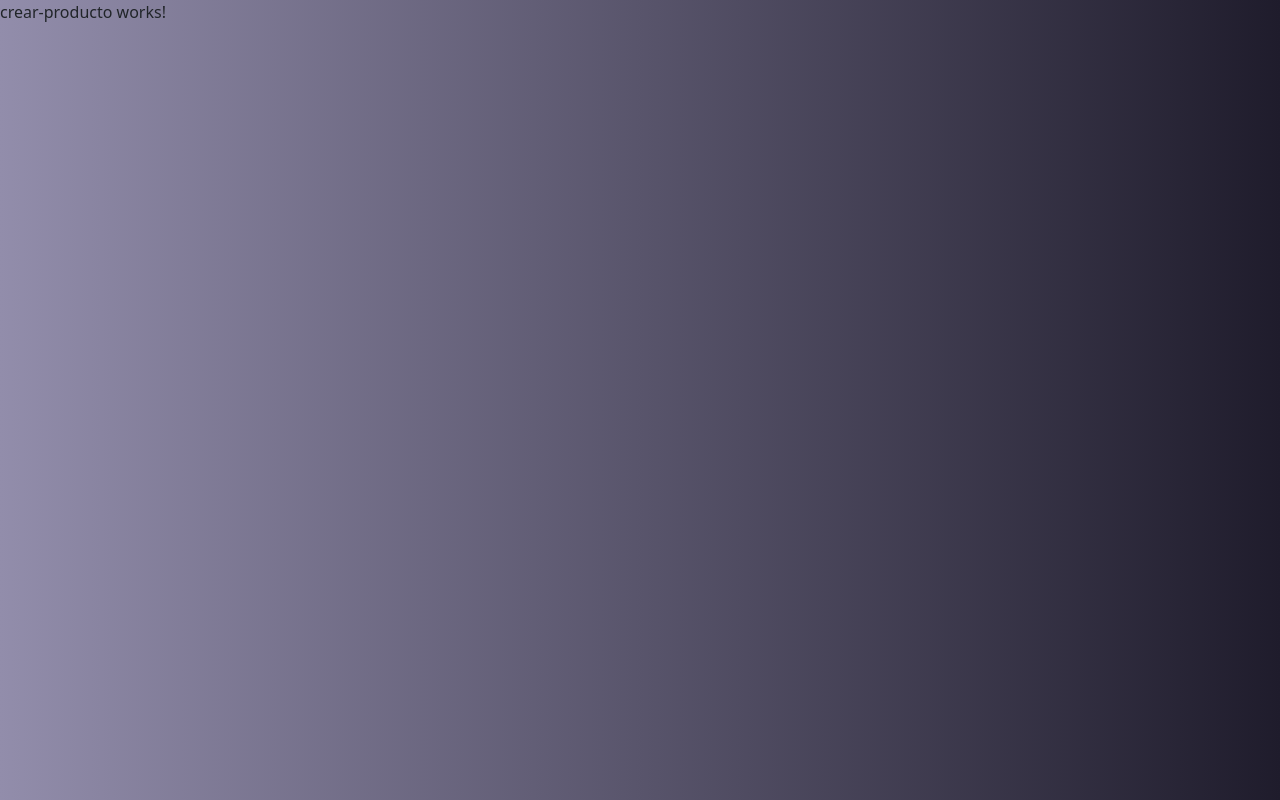
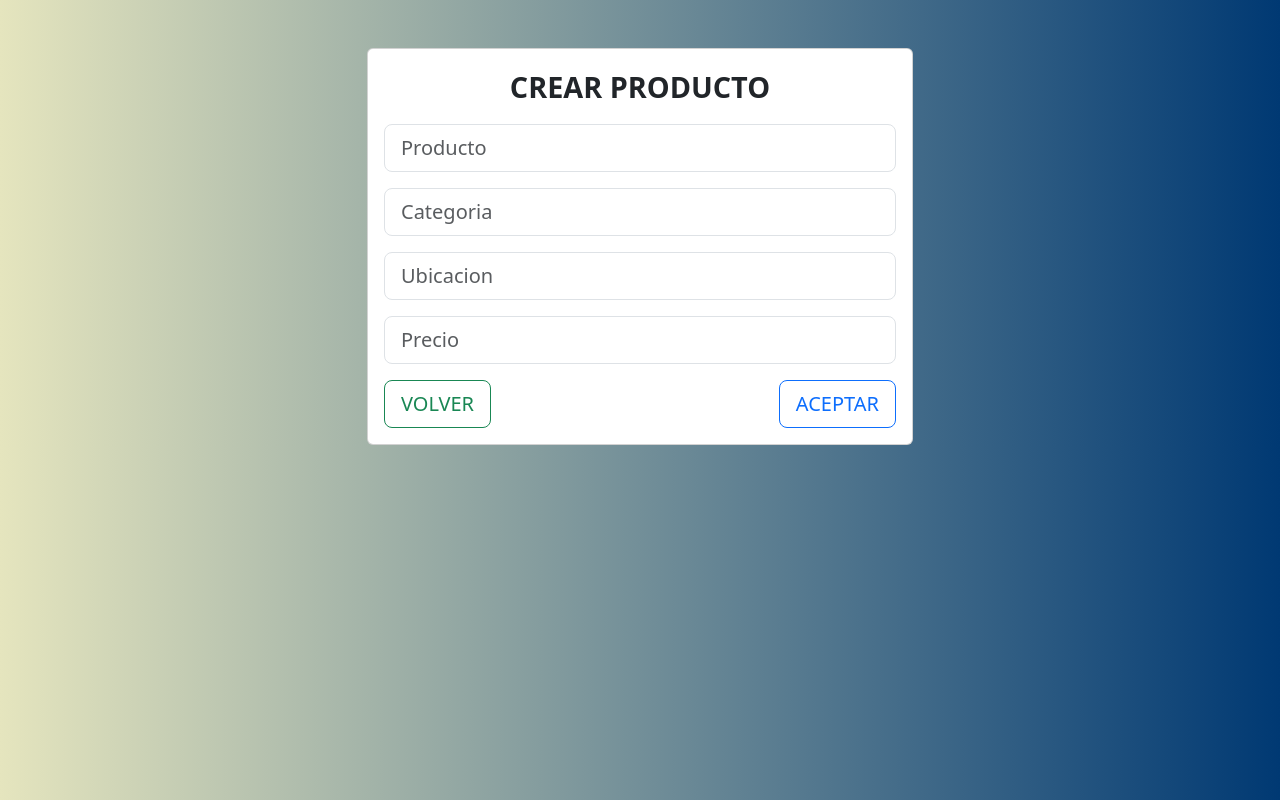
Before and after one commit to Kiri-1/CRUD-Angular-Node.js, an Angular app in the folder Cliente/: page /crear-producto in a window 1280 px wide. Built offline with nearby package versions, Linux system fonts and the light colour scheme.

Commit message:
cargando crearproductocomponent

```diff
--- a/Cliente/src/app/app.module.ts
+++ b/Cliente/src/app/app.module.ts
@@ -5,6 +5,7 @@ import { AppRoutingModule } from './app-routing.module';
 import { AppComponent } from './app.component';
 import { CrearProductoComponent } from './components/crear-producto/crear-producto.component';
 import { ListarProductosComponent } from './components/listar-productos/listar-productos.component';
+import { ReactiveFormsModule } from '@angular/forms';
 
 @NgModule({
   declarations: [
@@ -14,7 +15,8 @@ import { ListarProductosComponent } from './components/listar-productos/listar-p
   ],
   imports: [
     BrowserModule,
-    AppRoutingModule
+    AppRoutingModule,
+    ReactiveFormsModule
   ],
   providers: [],
   bootstrap: [AppComponent]
--- a/Cliente/src/app/components/crear-producto/crear-producto.component.html
+++ b/Cliente/src/app/components/crear-producto/crear-producto.component.html
@@ -1 +1,40 @@
-<p>crear-producto works!</p>
+<div class="container mt-5">
+    <div class="row">
+        <div class="col-lg-6 offset-lg-3">
+            <div class="card">
+                <div class="card-body text-center">
+                    <span class="titulo"><b>CREAR PRODUCTO</b></span>
+                    <form class="mt-3" [formGroup]="productoForm" (ngSubmit)="agregarProducto()">
+                        <div class="mb-3">
+                            <input type="text"
+                            formControlName="producto" class="form-control form-control-lg" placeholder="Producto">
+                        </div>
+
+                        <div class="mb-3">
+                            <input type="text"
+                            formControlName="categoria"
+                            class="form-control form-control-lg" placeholder="Categoria">
+                        </div>
+
+                        <div class="mb-3">
+                            <input type="text"
+                            formControlName="ubicacion"
+                            class="form-control form-control-lg" placeholder="Ubicacion">
+                        </div>
+
+                        <div class="mb-3">
+                            <input type="number"
+                            formControlName="precio"
+                            class="form-control form-control-lg" placeholder="Precio">
+                        </div>
+
+                        <div class="mb-3">
+                            <button routerLink="/" class="btn btn-outline-success btn-lg float-start">VOLVER</button>
+                            <button type="submit" class="btn btn-outline-primary btn-lg float-end">ACEPTAR</button>
+                        </div>
+                    </form>
+                </div>
+            </div>
+        </div>
+    </div>
+</div>
--- a/Cliente/src/app/components/crear-producto/crear-producto.component.ts
+++ b/Cliente/src/app/components/crear-producto/crear-producto.component.ts
@@ -1,10 +1,29 @@
-import { Component } from '@angular/core';
+import { Component, OnInit } from '@angular/core';
+import { FormBuilder, FormGroup, Validators } from '@angular/forms';
 
 @Component({
   selector: 'app-crear-producto',
   templateUrl: './crear-producto.component.html',
   styleUrls: ['./crear-producto.component.css']
 })
-export class CrearProductoComponent {
+export class CrearProductoComponent implements OnInit {
+  productoForm:FormGroup;
 
+  constructor(private fb: FormBuilder){
+    this.productoForm=this.fb.group({
+      producto:['', Validators.required],
+      categoria:['', Validators.required],
+      ubicacion:['', Validators.required],
+      precio:['', Validators.required],
+    })
+  }
+
+  ngOnInit() {
+
+  }
+
+
+  agregarProducto(){
+    console.log(this.productoForm)
+  }
 }
--- a/Cliente/src/app/components/listar-productos/listar-productos.component.html
+++ b/Cliente/src/app/components/listar-productos/listar-productos.component.html
@@ -4,7 +4,7 @@
             <div class="card">
                 <div class="card-body text-center">
                     <span class="titulo"><b>LISTADO DE PRODUCTOS</b></span>
-                    <button class="btn btn-outline-success float-end">NUEVO</button>
+                    <button class="btn btn-outline-success float-end" routerLink="/crear-producto">NUEVO</button>
                     <table class="table table-striped mt-3">
                         <thead>
                             <tr>
--- a/Cliente/src/styles.css
+++ b/Cliente/src/styles.css
@@ -1,7 +1,8 @@
 body{
-    background: #1F1C2C;  /* fallback for old browsers */
-    background: -webkit-linear-gradient(to right, #928DAB, #1F1C2C);  /* Chrome 10-25, Safari 5.1-6 */
-    background: linear-gradient(to right, #928DAB, #1F1C2C); /* W3C, IE 10+/ Edge, Firefox 16+, Chrome 26+, Opera 12+, Safari 7+ */
+    background: #003973;  /* fallback for old browsers */
+    background: -webkit-linear-gradient(to right, #E5E5BE, #003973);  /* Chrome 10-25, Safari 5.1-6 */
+    background: linear-gradient(to right, #E5E5BE, #003973); /* W3C, IE 10+/ Edge, Firefox 16+, Chrome 26+, Opera 12+, Safari 7+ */
+
 }
 
 .titulo{
```
